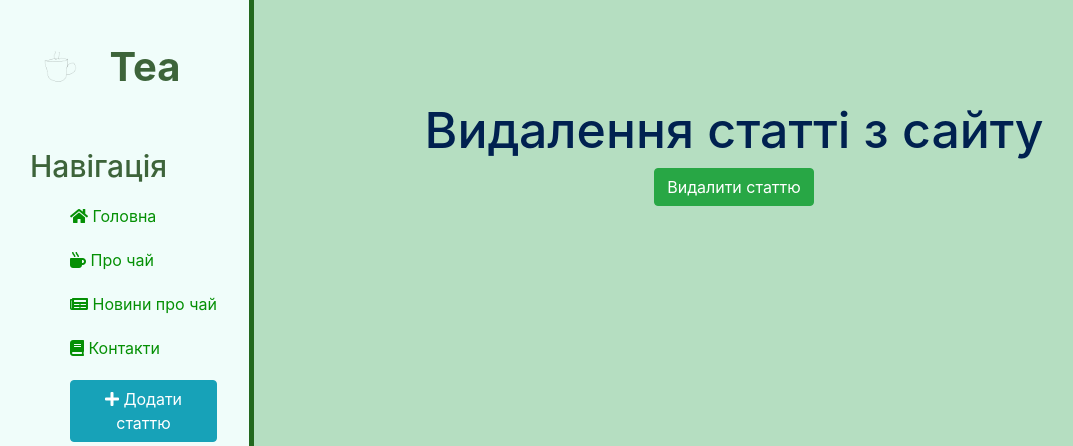
After one commit to mariadenadel/teablog, a Django app: template teanews/templates/teanews/teanews_delete.html in a window 1280 px wide. The commit adds this page. Shown: the top 446 px of the page, without its empty margins (2-1075 px from the left). Run offline with Django 3.2, Linux system fonts and the light colour scheme; the template is opened without the code that fills it, so the values that code supplies are empty; some libraries are stand-ins or nearby versions.

Commit message:
Add update and delete for articles

```diff
--- a/teanews/models.py
+++ b/teanews/models.py
@@ -12,6 +12,10 @@ class Article(models.Model):
     def __str__(self):
         return self.title
 
+
+    def get_absolute_url(self):
+        return f'/teanews/{self.id}'
+
     class Meta:
         verbose_name = 'Новина'
         verbose_name_plural = 'Новини'
--- a/teanews/templates/teanews/details_view.html
+++ b/teanews/templates/teanews/details_view.html
@@ -7,6 +7,7 @@
         <h1>{{ article.title }}</h1>
         <p>{{ article.created_at }}</p>
         <p>{{ article.full_text }}</p>
-
+        <a href="{% url 'news-delete' article.id %}" class="btn btn-danger">Видалення</a>
+        <a href="{% url 'news-update' article.id %}" class="btn btn-primary">Оновлення</a>
     </div>
 {% endblock  %}
--- /dev/null
+++ b/teanews/templates/teanews/teanews_delete.html
@@ -0,0 +1,14 @@
+{% extends 'blog/base.html' %}
+
+{% block title %}Видалення статті з сайту{% endblock  %}
+
+{% block content %}
+    <div class='container'>
+        <h1>Видалення статті з сайту</h1>
+        <form method="POST">
+            {% csrf_token %}
+            <button class="btn btn-success" type="submit">Видалити статтю</button>
+        </form>
+
+    </div>
+{% endblock  %}
--- a/teanews/urls.py
+++ b/teanews/urls.py
@@ -5,5 +5,7 @@ urlpatterns = [
     path('', views.teanews_home, name='teanews_home'),
     path('create_text', views.create_text, name='create_text'),
     path('/<int:pk>/', views.NewsDetailView.as_view(), name='news-detail'),
+    path('/<int:pk>/update', views.NewsUpdateView.as_view(), name='news-update'),
+    path('/<int:pk>/delete', views.NewsDeleteView.as_view(), name='news-delete'),
 
 ]
```
Also changed, not shown: teanews/views.py (+12 -1 lines).
